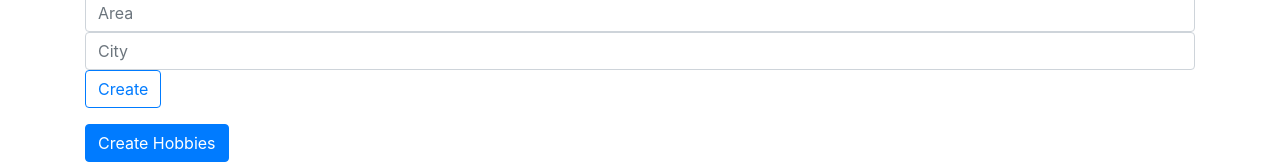
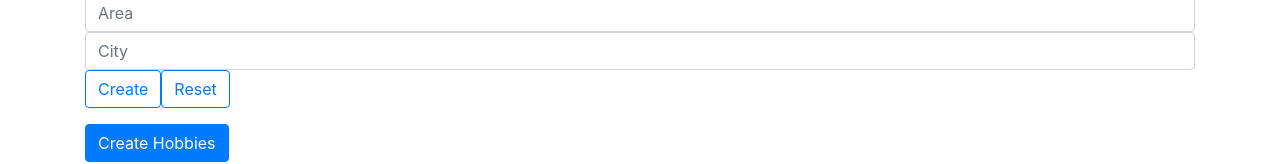
Before and after one commit to DarshiL7/angular-fteq1i, an Angular app: page / in a window 1280 px wide. Shown: the part 488-652 px from the top of the page. Built offline with nearby package versions, Linux system fonts and the light colour scheme.

Commit message:
1 file modified

```diff
--- a/src/app/app.component.html
+++ b/src/app/app.component.html
@@ -79,9 +79,13 @@
 
   </div>
   <div class="form-group">
+
     <button type="button" class="btn btn-outline-primary" (click)="dataPass()">Create</button>
+    <button type="reset" class="btn btn-outline-primary" (click)="dataPass()">Reset</button>
+
 
   </div>
+
   <div class="form-group">
     <button type="button" class="btn btn-primary" (click) ="addArray()">Create Hobbies
     </button>
```
